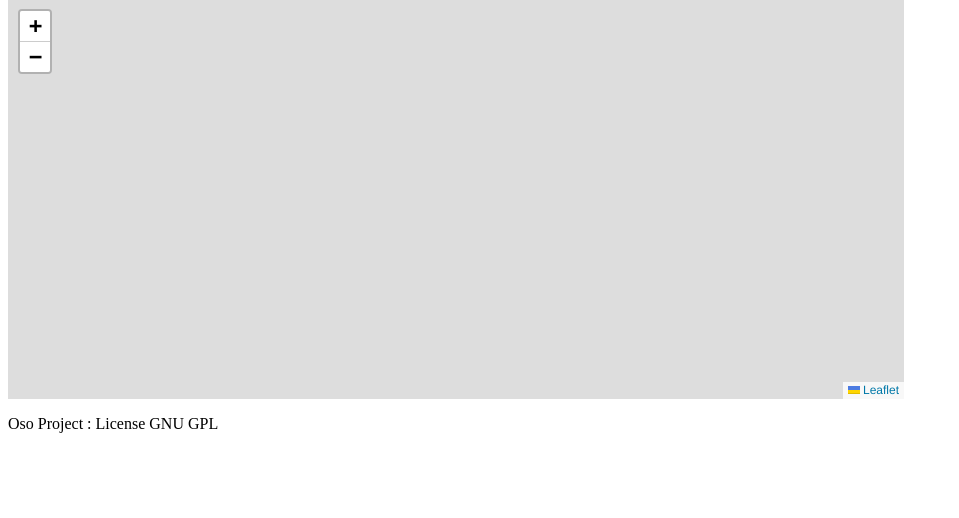
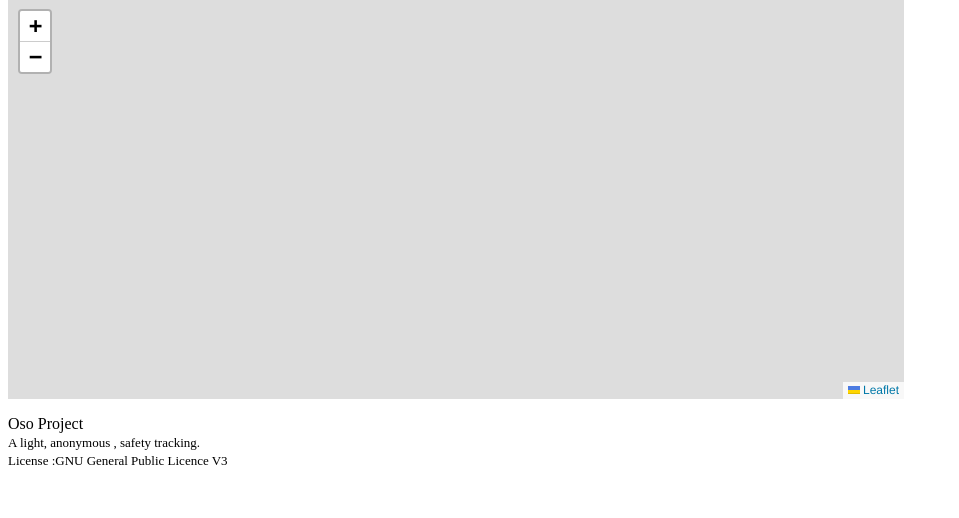
Before and after one commit to fredvol/OsoWeb, a PHP site: page / in a window 1280 px wide. Shown: the part 138-656 px from the top of the page, without its empty margins (0-959 px from the left). Run offline with PHP 8.4, Linux system fonts and the light colour scheme; data that the repository does not hold is empty; some libraries are stand-ins or nearby versions.

Commit message:
Update License

```diff
--- a/footpage.php
+++ b/footpage.php
@@ -1,3 +1,8 @@
-<footer id="pied_de_page">
-        <p>Oso Project : License GNU GPL</p>
+<footer id="foot_page">
+        <p>Oso Project
+            <br>
+            <font size="2">A light, anonymous , safety tracking.</font>
+            <br>
+             <font size="2">License :GNU General Public Licence V3</font>
+            </p>
     </footer>
--- a/index.php
+++ b/index.php
@@ -46,9 +46,6 @@
                        $user=$_GET['u'];
                     }
 
-                    if (isset($_POST['user_Id'])) {
-                       $user=$_POST['user_Id'];
-                    }
 
                     if (isset($user)) // Check user parameter is set in the URL
                     {
```
